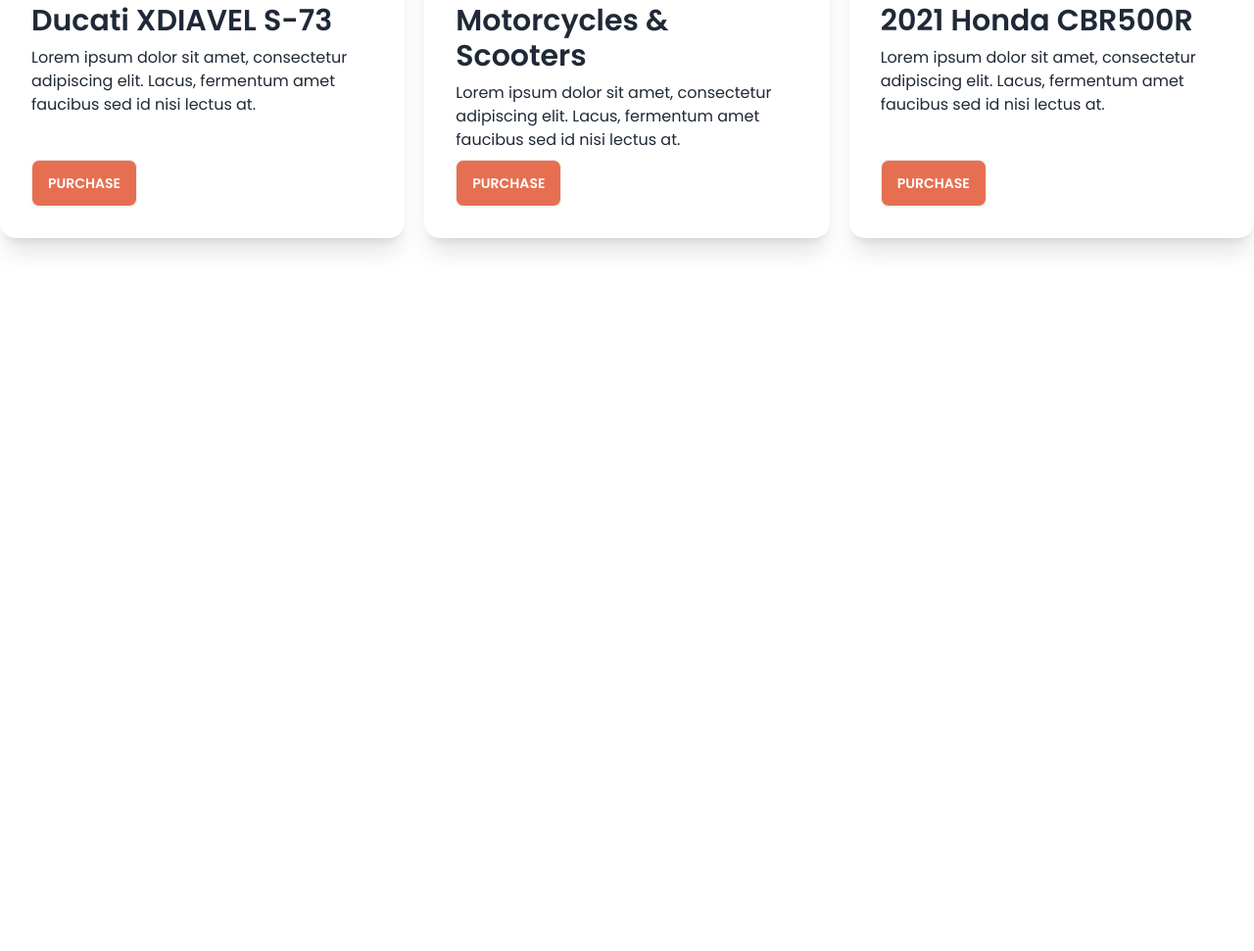
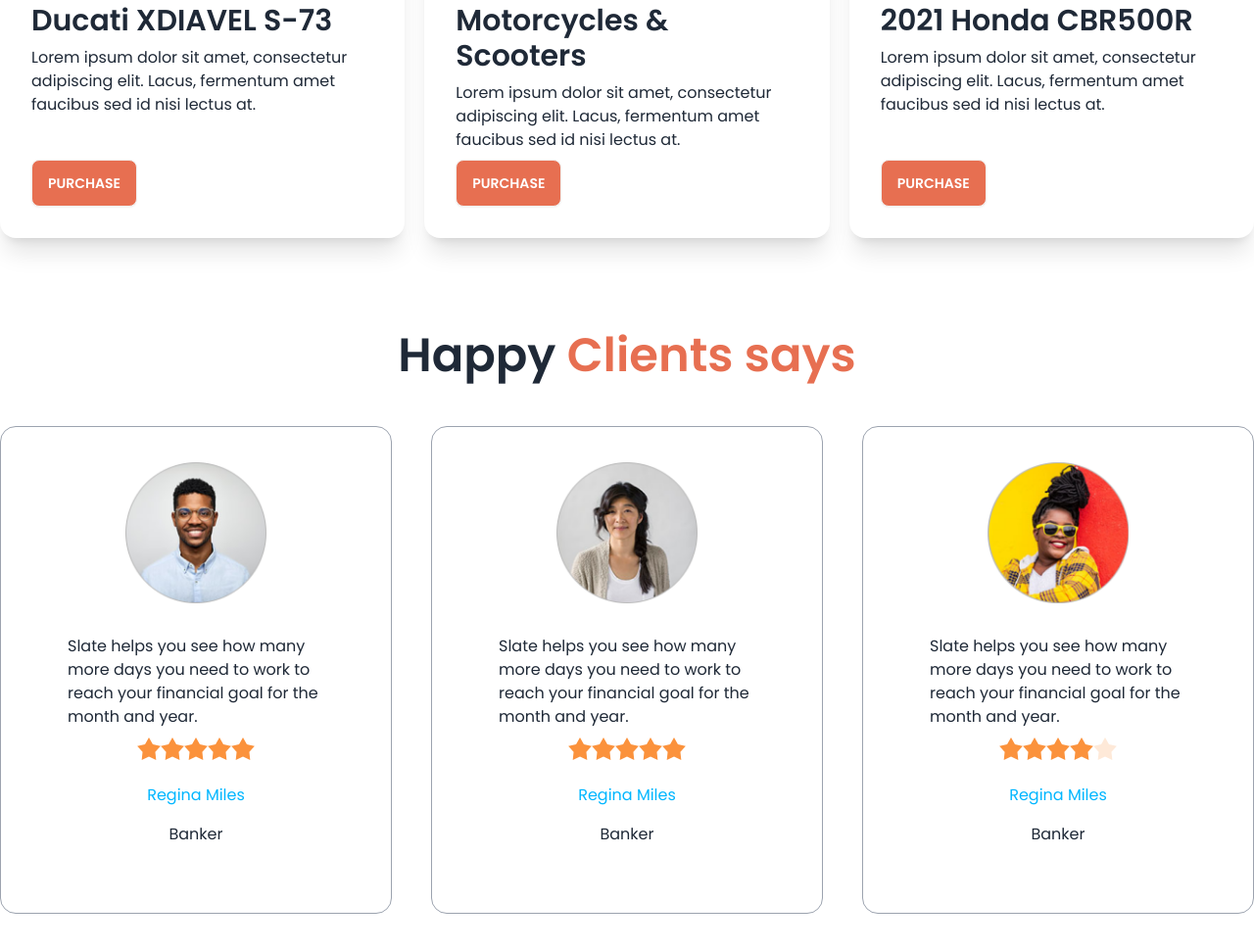
Before and after one commit to developerMubarok/Biker-Jone, a plain HTML site: page index.html in a window 1280 px wide. Shown: the part 1099-2070 px from the top of the page at 98% size. Before the commit the page ends 1438 px from the top, so only its background shows below. Drawn offline with nearby package versions, Linux system fonts and the light colour scheme.

Commit message:
added happy clients section

```diff
--- a/index.html
+++ b/index.html
@@ -198,6 +198,78 @@
                   </div>
             </div>
          </section>
+         <!-- Happy clients -->
+         <section class="my-24">
+          <h3 class="text-5xl mb-12 font-semibold text-center">Happy <span class="text-bike-primary">Clients says</span></h3>
+          <div class="grid gap-10 grid-cols-1 md:grid-cols-2 lg:grid-cols-3">
+             <!-- First review -->
+             <div class="card bg-base-100 p-9 border border-gray-400">
+              <figure><img class="w-36" src="./images/others/user-1.png" alt="Shoes" /></figure>
+              <div class="card-body">
+                <p>Slate helps you see how
+                  many more days you need
+                  to work to reach your financial
+                  goal for the month and year.</p>
+                  <div class="rating justify-center">
+                    <input type="radio" name="rating-2" class="mask mask-star-2 bg-orange-400" />
+                    <input type="radio" name="rating-2" class="mask mask-star-2 bg-orange-400"  />
+                    <input type="radio" name="rating-2" class="mask mask-star-2 bg-orange-400" />
+                    <input type="radio" name="rating-2" class="mask mask-star-2 bg-orange-400" checked />
+                    <input type="radio" name="rating-2" class="mask mask-star-2 bg-orange-400" />
+                  </div>
+                <div class="text-center space-y-4 mt-4">
+                  <h4 class="text-sm.font-semibold text-info">Regina Miles</h4>
+                  <p>Banker</p>
+
+                </div>
+              </div>
+            </div>
+             <!-- second review -->
+             <div class="card bg-base-100 p-9 border border-gray-400">
+              <figure><img class="w-36" src="./images/others/user-2.png" alt="Shoes" /></figure>
+              <div class="card-body">
+                <p>Slate helps you see how
+                  many more days you need
+                  to work to reach your financial
+                  goal for the month and year.</p>
+                  <div class="rating justify-center">
+                    <input type="radio" name="rating-2" class="mask mask-star-2 bg-orange-400" />
+                    <input type="radio" name="rating-2" class="mask mask-star-2 bg-orange-400"  />
+                    <input type="radio" name="rating-2" class="mask mask-star-2 bg-orange-400" />
+                    <input type="radio" name="rating-2" class="mask mask-star-2 bg-orange-400" checked />
+                    <input type="radio" name="rating-2" class="mask mask-star-2 bg-orange-400" />
+                  </div>
+                <div class="text-center space-y-4 mt-4">
+                  <h4 class="text-sm.font-semibold text-info">Regina Miles</h4>
+                  <p>Banker</p>
+
+                </div>
+              </div>
+            </div>
+             <!-- Third review -->
+             <div class="card bg-base-100 p-9 border border-gray-400">
+              <figure><img class="w-36" src="./images/others/user-3.png" alt="Shoes" /></figure>
+              <div class="card-body">
+                <p>Slate helps you see how
+                  many more days you need
+                  to work to reach your financial
+                  goal for the month and year.</p>
+                  <div class="rating justify-center">
+                    <input type="radio" name="rating-2" class="mask mask-star-2 bg-orange-400" />
+                    <input type="radio" name="rating-2" class="mask mask-star-2 bg-orange-400"  />
+                    <input type="radio" name="rating-2" class="mask mask-star-2 bg-orange-400" />
+                    <input type="radio" name="rating-2" class="mask mask-star-2 bg-orange-400" checked />
+                    <input type="radio" name="rating-2" class="mask mask-star-2 bg-orange-400" />
+                  </div>
+                <div class="text-center space-y-4 mt-4">
+                  <h4 class="text-sm.font-semibold text-info">Regina Miles</h4>
+                  <p>Banker</p>
+
+                </div>
+              </div>
+            </div>
+          </div>
+         </section>
     </main>
     <footer>
 
```
